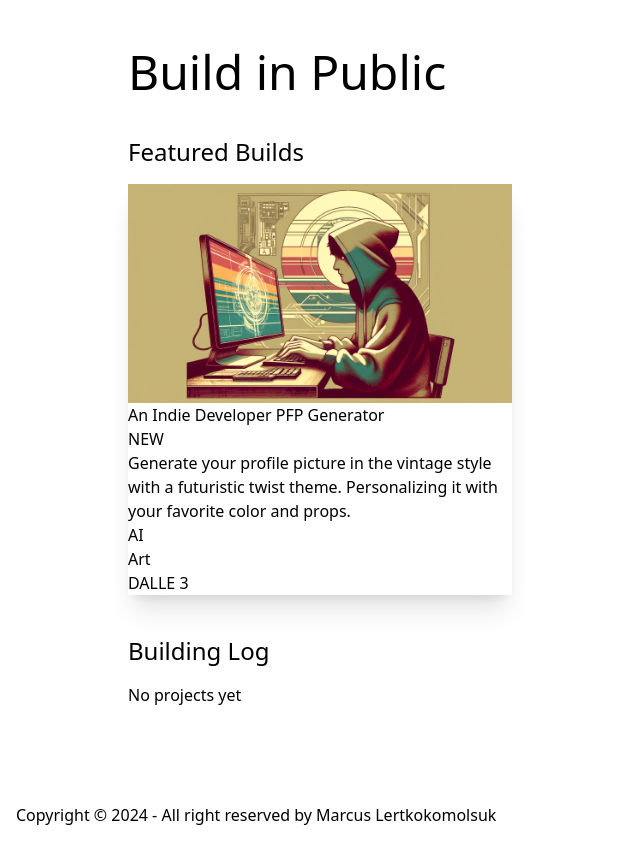
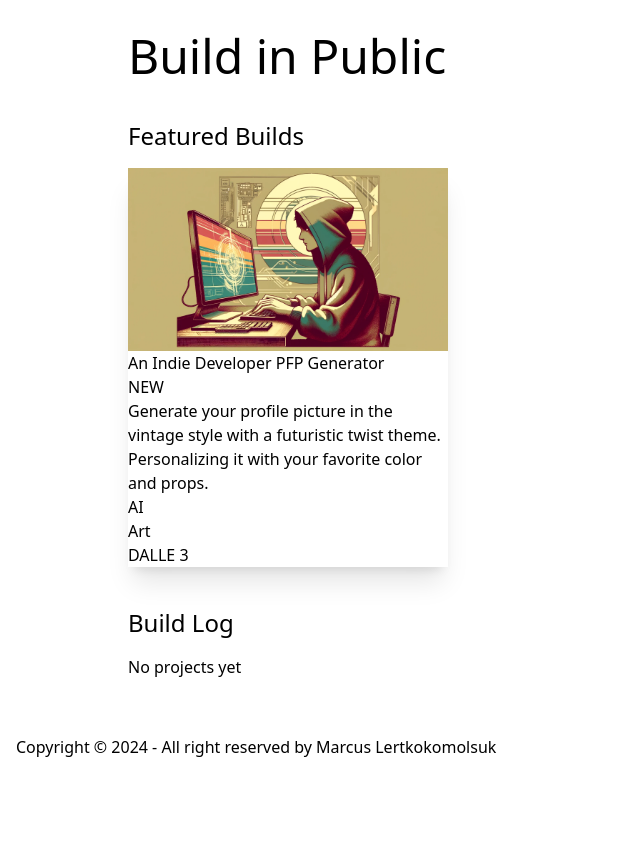
Before and after one commit to MarcusL11/aios-minimal-blog, a Django app: template post/templates/post/build_in_public.html in a window 1280 px wide. Shown: the part 125-968 px from the top of the page, without its empty margins (0-640 px from the left). After the commit the page ends 882 px from the top, so only its background shows below. Run offline with Django 5.2, Linux system fonts and the light colour scheme; the template is opened without the code that fills it, so the values that code supplies are empty; some libraries are stand-ins or nearby versions.

Commit message:
Adjusting the grids of the product page, also adjusted the space of each page for more consistency.

```diff
--- a/post/templates/post/about.html
+++ b/post/templates/post/about.html
@@ -15,7 +15,7 @@
   font-family: 'Roboto-Regular', sans-serif;
   }
   </style>
-<div class="px-4 sm:px-8 mt-12 sm:mt-14 mb-20">
+<div class="px-4 sm:px-8 mt-6 sm:mt-8">
   <div class="mx-auto w-full max-w-7xl lg:px-8">
     <div class="mx-auto max-w-2xl lg:max-w-5xl">
 
@@ -29,7 +29,7 @@
 
         <!-- Content -->
         <div class="lg:order-first lg:row-span-2">
-          <h2 class="text-4xl text-base-content sm:text-5xl ">They say <a href="https://explodingtopics.com/blog/startup-failure-stats" class="text-accent custom-font hover:text-secondary">80% of Startups fail.</a> Hoping what I share <span class="text-accent">improve the odds for founders.</span></h2>
+          <h2 class="text-4xl text-base-content sm:text-5xl">They say <a href="https://explodingtopics.com/blog/startup-failure-stats" class="text-accent custom-font hover:text-secondary">80% of Startups fail.</a> Hoping what I share <span class="text-accent">improve the odds for founders.</span></h2>
 
           <section class="mt-10">
             <h3 class="font-bold tracking-tight text-base-content text-lg sm:text-xl">My Current</h3>
--- a/post/templates/post/blog_index.html
+++ b/post/templates/post/blog_index.html
@@ -4,7 +4,7 @@
 {% block title %}MarcusL- Home{% endblock %}
 
 {% block content %}
-<div class="px-4 sm:px-8 mt-10 sm:mt-20 mb-20">
+<div class="px-4 sm:px-8 mt-12 sm:mt-14 mb-20">
   <div class="mx-auto w-full max-w-7xl lg:px-8">
     <div class="mx-auto max-w-2xl lg:max-w-5xl">
       <header class="max-w-2xl">
--- a/post/templates/post/build_in_public.html
+++ b/post/templates/post/build_in_public.html
@@ -2,7 +2,7 @@
 {% load static %}
 {% block title %}MarcusL- Build in Public{% endblock %}
 {% block sidebar %}
-<div class="px-4 sm:px-8 mt-10 sm:mt-12 mb-20">
+<div class="px-4 sm:px-8 mt-6 sm:mt-8">
   <div class="mx-auto w-full max-w-7xl lg:px-8">
     <div class="mx-auto max-w-2xl lg:max-w-5xl">
 
@@ -14,9 +14,11 @@
         <header class="max-w-2xl mb-4">
           <h3 class="text-xl text-base-content sm:text-2xl">Featured Builds</h2>
         </header>
+
+        <div class="grid grid-cols-1 gap-x-6 sm:grid-cols-2 lg:grid-cols-3 xl:grid-cols-3 xl:gap-x-8">
           <a href="{% url 'artgpt' %}">
-          <div class="card w-96 bg-base-100 shadow-xl">
-            <figure><img src="{% static 'images/about_profile_picture_main.png' %}" alt="An Indie Developer PFP Generator" /></figure>
+            <div class="card bg-base-100 shadow-xl">
+              <figure><img src="{% static 'images/about_profile_picture_main.png' %}" alt="An Indie Developer PFP Generator"/></figure>
               <div class="card-body">
                 <h2 class="card-title">
                   An Indie Developer PFP Generator
@@ -31,12 +33,17 @@
               </div>
             </div>
           </a>
+        </div>
       </section>
 
+
       <section class="mb-10">
+
+        <div class="divider">
           <header class="max-w-2xl mb-4">
-          <h3 class="text-xl text-base-content sm:text-2xl">Building Log</h2>
+            <h3 class="text-xl text-base-content sm:text-2xl">Build Log</h2>
           </header>
+        </div>
 
         <ul class="timeline timeline-snap-icon max-md:timeline-compact timeline-vertical">
           {% if paired_posts %}
```
Also changed, not shown: products/templates/products/product_list.html (+23 -9 lines). Lines whose indentation alone changed are shown as unchanged.
